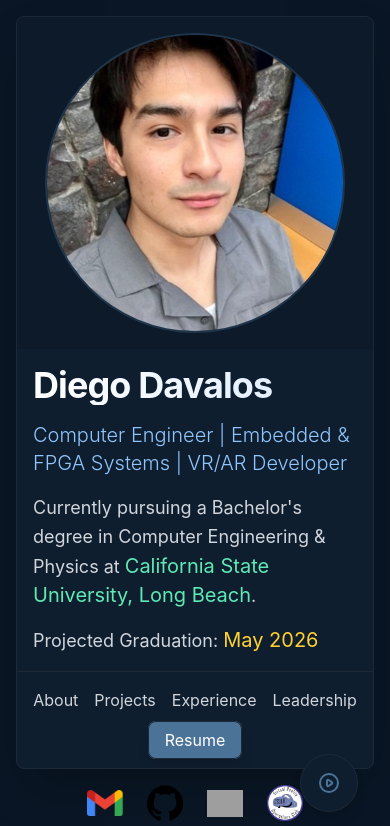
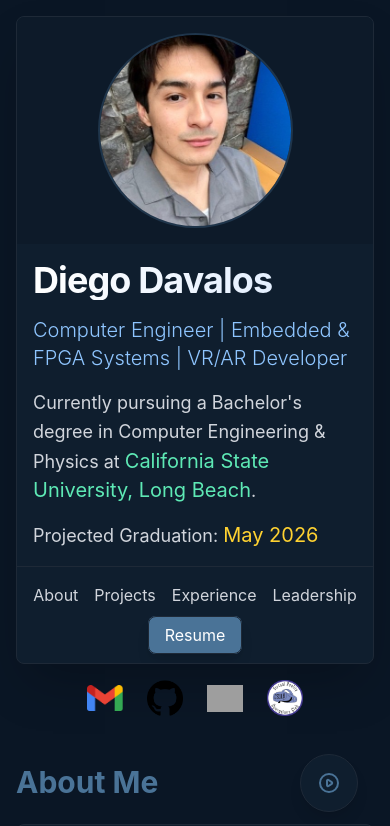
Before and after one commit to JustDeg234/DiegoDavalosPortfolioWebsite, a Next.js app: page / in a window 390 px wide. Shown: the top 826 px of the page. Built offline with nearby package versions, Linux system fonts and the light colour scheme; grey boxes are pictures that could not be loaded.

Commit message:
35% reduction profile pic mobile

```diff
--- a/src/app/page.js
+++ b/src/app/page.js
@@ -118,11 +118,11 @@ export default function Home() {
             <div className="w-full md:w-1/3 p-4 md:p-6 flex items-center justify-center bg-[#0d1a29]">
               <div className="relative">
                 <Image
-                  className="rounded-full border-2 border-[#4a7397]/30"
                   src="/profile.jpg"
                   alt="Diego Davalos"
-                  width={300}
-                  height={300}
+                  width={195}
+                  height={195}
+                  className="md:w-[300px] md:h-[300px] w-[195px] h-[195px] rounded-full border-2 border-[#4a7397]/30"
                   priority
                 />
                 <div className="absolute -inset-6 bg-[#4a7397]/10 rounded-full blur-xl -z-10"></div>
```
Lines whose indentation alone changed are shown as unchanged.
